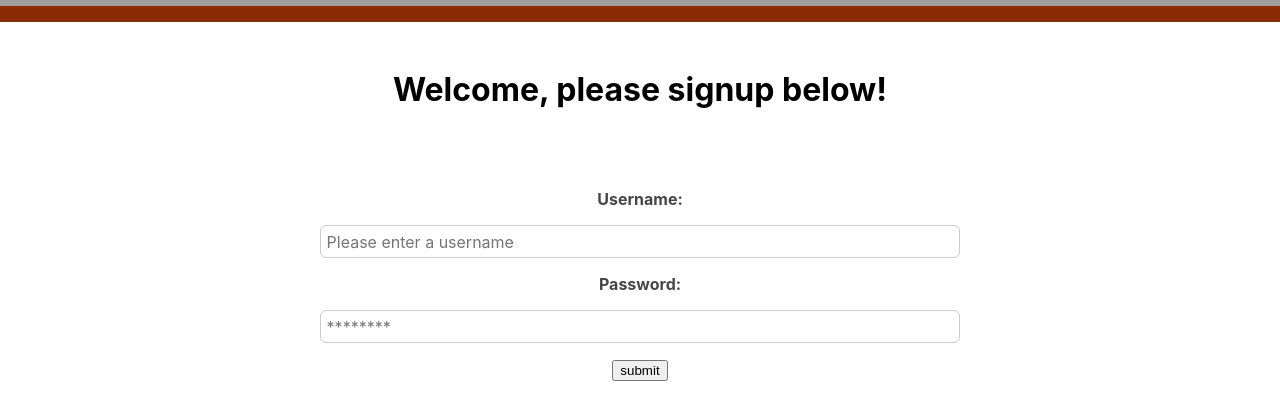
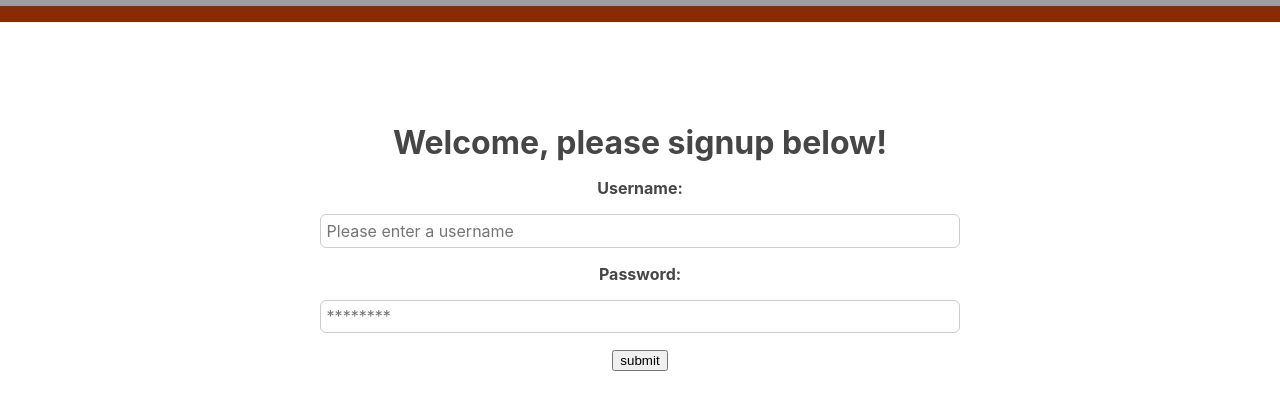
Before and after one commit to Build-Week-Potluck-Planner-v1/front-end, a React (Create React App) app: page /signup in a window 1280 px wide. Shown: the part 378-798 px from the top of the page. Built offline with nearby package versions, Linux system fonts and the light colour scheme; grey boxes are pictures that could not be loaded.

Commit message:
css set to match the login components css

```diff
--- a/src/components/Signup.js
+++ b/src/components/Signup.js
@@ -15,6 +15,7 @@ const initialFormErrors = {
     password: '',
 }
 
+
 const FormStyle = styled.form`
     width:80%;
     max-width:40rem;
@@ -27,7 +28,7 @@ const FormStyle = styled.form`
         align-items:stretch;
         flex-direction:column;
     }
-    & label {
+    & label, h1 {
         font-weight:bold;
         flex:1;
         color: #464646;
@@ -100,16 +101,18 @@ const inputChange = (name, value) =>{
 
 
     return (
+
+         <FormStyle onSubmit={(evt)=>{
+              evt.preventDefault()
+              formSubmit()
+          }}>
         <div>
             <h1>Welcome, please signup below!</h1>
             <div className='errors'>
                 <div>{formErrors.username}</div>
                 <div>{formErrors.password}</div>
             </div>
-          <FormStyle onSubmit={(evt)=>{
-              evt.preventDefault()
-              formSubmit()
-          }}>
+
         <div className='username'>
             <label>Username:</label>
                  <input
@@ -140,8 +143,9 @@ const inputChange = (name, value) =>{
 
             <button id='button'>submit</button>
 
-          </FormStyle>
+
         </div>
+      </FormStyle>
     )
 }
 
```
